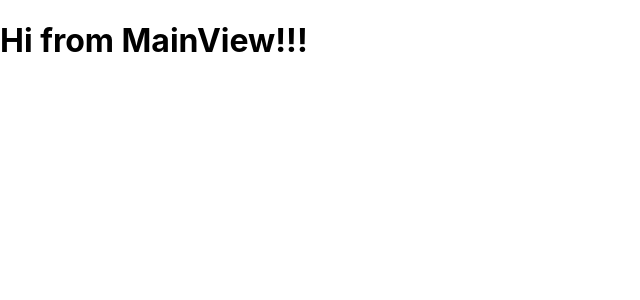
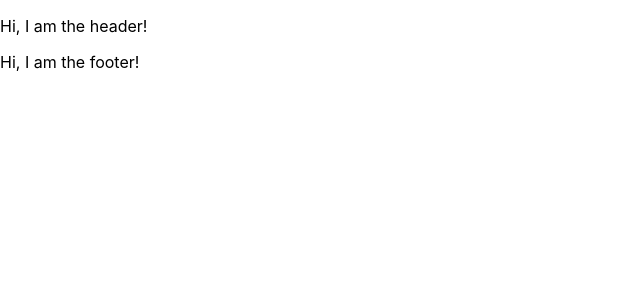
Before and after one commit to eKirad/hat-trick-frontend, a React (Create React App) app: page / in a window 1280 px wide. Shown: the top 300 px of the page, without its empty margins (0-640 px from the left). Built offline with nearby package versions, Linux system fonts and the light colour scheme.

Commit message:
Add header and footer with some basic logic

```diff
--- a/package.json
+++ b/package.json
@@ -3,6 +3,7 @@
   "version": "0.1.0",
   "private": true,
   "dependencies": {
+    "@material-ui/core": "^4.4.3",
     "@types/jest": "24.0.18",
     "@types/node": "12.7.5",
     "@types/react": "^16.9.2",
--- a/src/App.tsx
+++ b/src/App.tsx
@@ -4,7 +4,7 @@ import { HashRouter as Router, Route, Switch } from 'react-router-dom';
 import './App.css';
 
 // View imports
-import MainView from './views/MainView';
+import HomeView from './views/HomeView';
 
 interface IProps { };
 
@@ -21,7 +21,7 @@ export default class App extends React.Component<IProps, IState> {
     state: IState = {
         title: `Hat-trick`,
         routes: [
-            { component: MainView, path: `/`, exact: true }
+            { component: HomeView, path: `/`, exact: true }
         ]
     };
 
--- a/src/components/Footer.tsx
+++ b/src/components/Footer.tsx
@@ -1,2 +1,12 @@
 // React imports
 import React from 'react';
+
+interface IProps { };
+
+const Footer: React.FC<IProps> = (props) => {
+    return(
+        <p>Hi, I am the footer!</p>
+    );
+};
+
+export default Footer;
--- a/src/components/Header.tsx
+++ b/src/components/Header.tsx
@@ -1,2 +1,23 @@
 // React imports
-import React from 'react';
+import React, { useState } from 'react';
+
+
+// Material UI imports
+
+// Component imports
+
+// Service imports
+
+interface IProps {
+
+};
+
+interface IState {
+
+}
+
+const Header: React.FC<IProps> = (props) => {
+    return(<p>Hi, I am the header!</p>);
+}
+
+export default Header;
--- /dev/null
+++ b/src/components/Home.tsx
@@ -0,0 +1,16 @@
+import React from 'react';
+
+// Component imports
+import Page from './Page';
+
+interface IProps {
+
+}
+
+const Home: React.FC<IProps> = (props) => {
+    return(
+        <Page></Page>
+    );
+}
+
+export default Home;
--- a/src/components/Page.tsx
+++ b/src/components/Page.tsx
@@ -3,3 +3,18 @@ import React from 'react';
 
 
 // Component imports
+import Header from './Header';
+import Footer from './Footer';
+
+interface IProps { }
+
+const Page: React.FC<IProps> = (props) => {
+    return(
+        <section>
+            <Header/>
+            <Footer/>
+        </section>
+    );
+}
+
+export default Page;
--- /dev/null
+++ b/src/views/HomeView.tsx
@@ -0,0 +1,17 @@
+// React imports
+import React from 'react';
+
+// Component imports
+import Home from '../components/Home';
+
+// Service imports
+
+interface IProps { };
+
+const HomeView: React.FC<IProps> = (props) => {
+    return(
+        <Home/>
+    );
+};
+
+export default HomeView;
--- a/src/views/MainView.tsx
+++ /dev/null
@@ -1,14 +0,0 @@
-// React imports
-import React from 'react';
-
-// Component imports
-
-// Service imports
-
-interface IProps { };
-
-const MainView: React.FC<IProps> = (props) => {
-    return(<h1>Hi from MainView!!!</h1>)
-};
-
-export default MainView;
```
Also changed, not shown: 1 other file (tests, documents, lock files or other folders).
